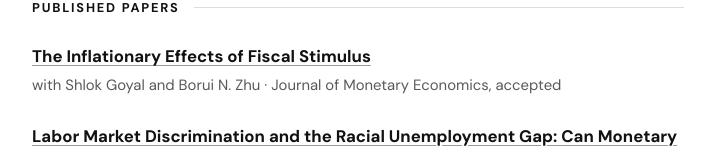
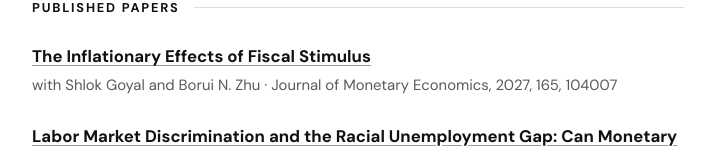
Before and after one commit to Avi-Lipton/Avi-Lipton.github.io, a plain HTML site: page index.html in a window 1280 px wide. Shown: the part 727-883 px from the top of the page, without its empty margins (282-997 px from the left). Drawn offline with Linux system fonts and the light colour scheme.

Commit message:
JME paper: volume 165 (2027), article 104007
Co-Authored-By: Claude Fable 5.1 <noreply@anthropic.com>

```diff
--- a/index.html
+++ b/index.html
@@ -45,7 +45,7 @@
 
 <article class="item">
 <h3><a href="https://www.sciencedirect.com/science/article/pii/S0304393226001224?dgcid=author">The Inflationary Effects of Fiscal Stimulus</a></h3>
-<p class="meta">with Shlok Goyal and Borui N. Zhu · Journal of Monetary Economics, accepted</p>
+<p class="meta">with Shlok Goyal and Borui N. Zhu · Journal of Monetary Economics, 2027, 165, 104007</p>
 </article>
 
 <article class="item">
```
